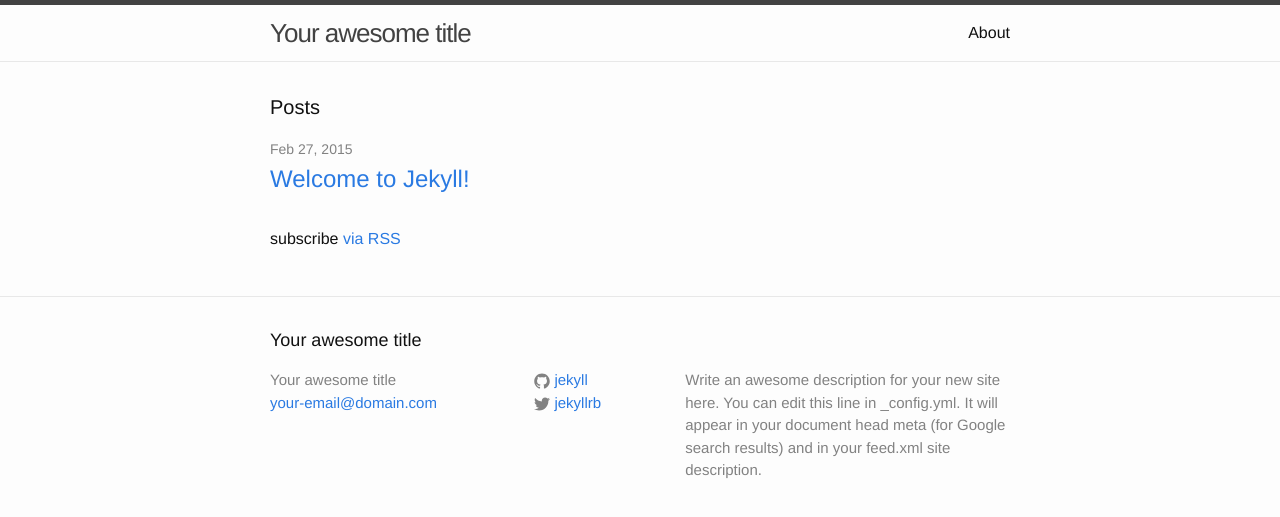
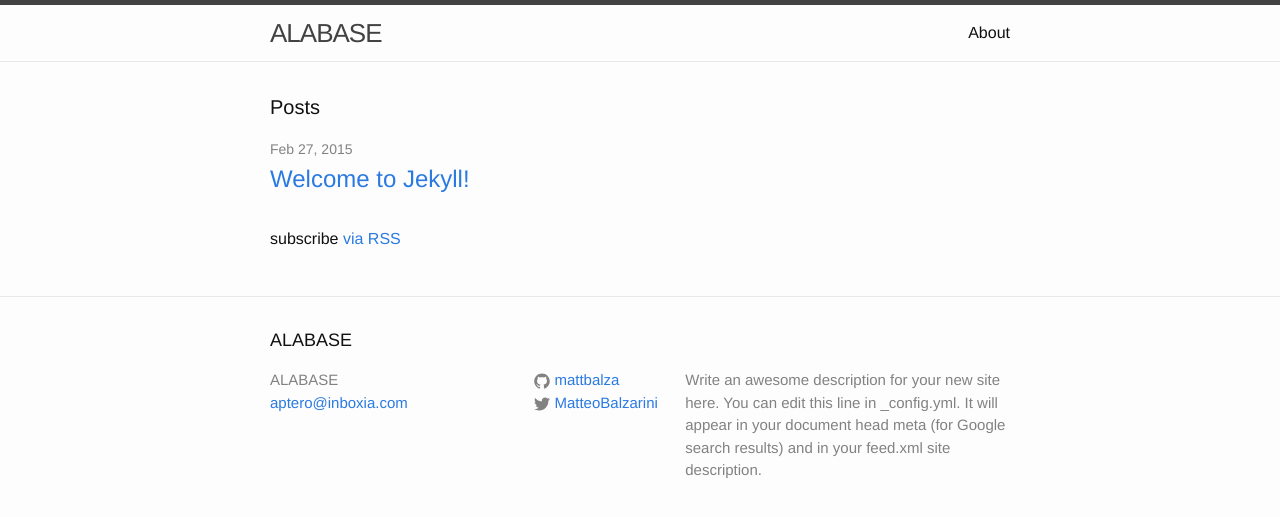
Before and after one commit to mattbalza/Alabase, a Jekyll site: the page built from index.html, in a window 1280 px wide. Shown: the top 517 px of the page. Built offline with Jekyll 4.4.1, drawn with Linux system fonts in a browser that asks for light colours.

Commit message:
fixed config

```diff
--- a/_config.yml
+++ b/_config.yml
@@ -1,14 +1,14 @@
 # Site settings
-title: Your awesome title
-email: your-email@domain.com
+title: ALABASE
+email: aptero@inboxia.com
 description: > # this means to ignore newlines until "baseurl:"
   Write an awesome description for your new site here. You can edit this
   line in _config.yml. It will appear in your document head meta (for
   Google search results) and in your feed.xml site description.
-baseurl: "" # the subpath of your site, e.g. /blog/
+baseurl: "/alabase" # the subpath of your site, e.g. /blog/
 url: "http://yourdomain.com" # the base hostname & protocol for your site
-twitter_username: jekyllrb
-github_username:  jekyll
+twitter_username: MatteoBalzarini
+github_username:  mattbalza
 
 # Build settings
 markdown: kramdown
```
